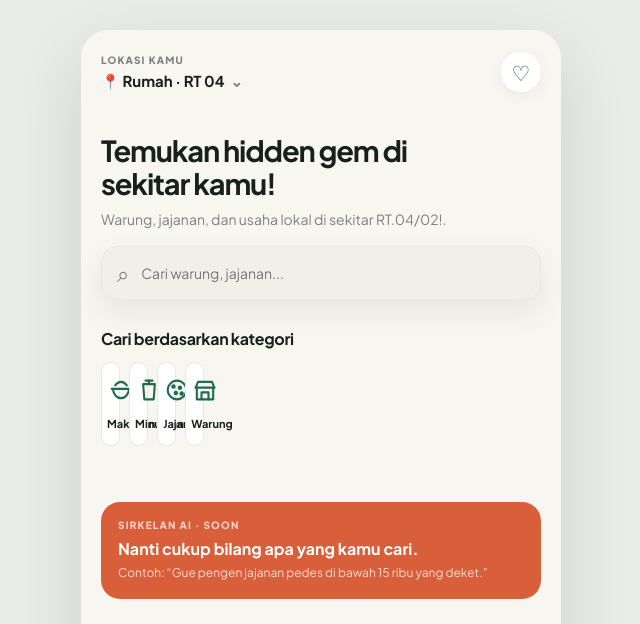
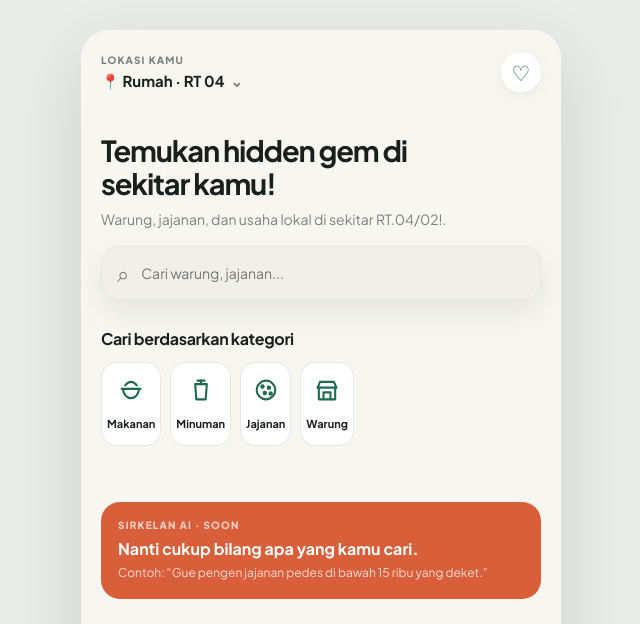
Before and after one commit to noircreativeofficial-hash/sirkelan, a plain HTML site: page index.html in a window 1280 px wide. Shown: the top 624 px of the page, without its empty margins (319-959 px from the left). Drawn offline with Linux system fonts and the light colour scheme.

Commit message:
Update style.css

```diff
--- a/style.css
+++ b/style.css
@@ -150,22 +150,24 @@ main {
 }
 
 .categories {
-  width: 100%;
   display: grid;
-  grid-template-columns: repeat(4, minmax(0, 1fr));
+  grid-template-columns: repeat(4, 1fr);
   gap: 9px;
   margin-bottom: 28px;
 }
 
 .category {
-  width: 100%;
-  min-width: 0;
   background: var(--white);
   border: 1px solid var(--line);
   border-radius: 15px;
   padding: 13px 5px;
   text-align: center;
   color: var(--text);
+}
+
+.category small {
+  font-size: 11px;
+  font-weight: 700;
 }
 
 .category-icon {
@@ -181,12 +183,6 @@ main {
   width: 100%;
   height: 100%;
 }
-
-.category small {
-  font-size: 11px;
-  font-weight: 700;
-}
-
 .business-list {
   display: grid;
   gap: 13px;
```
